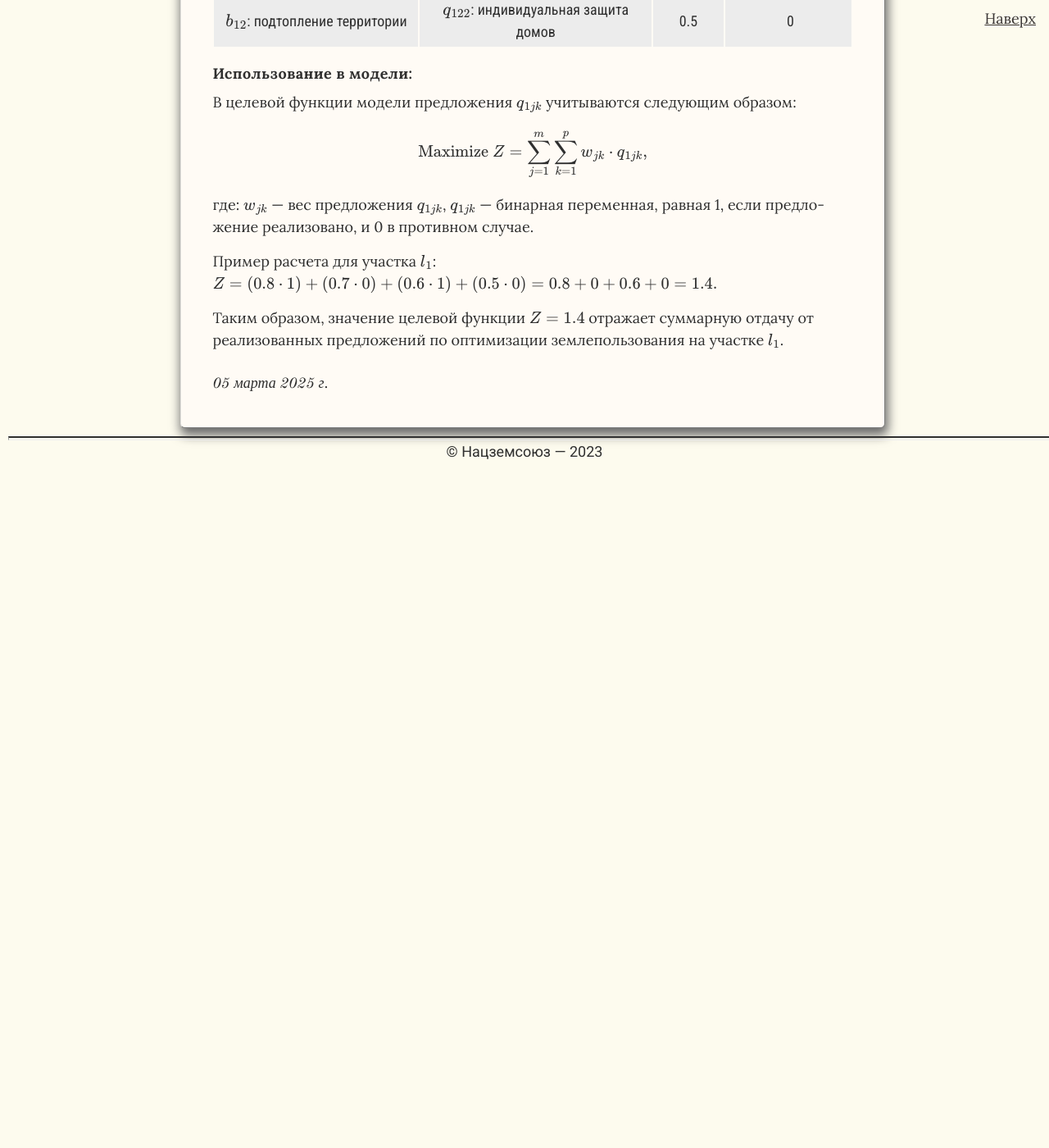
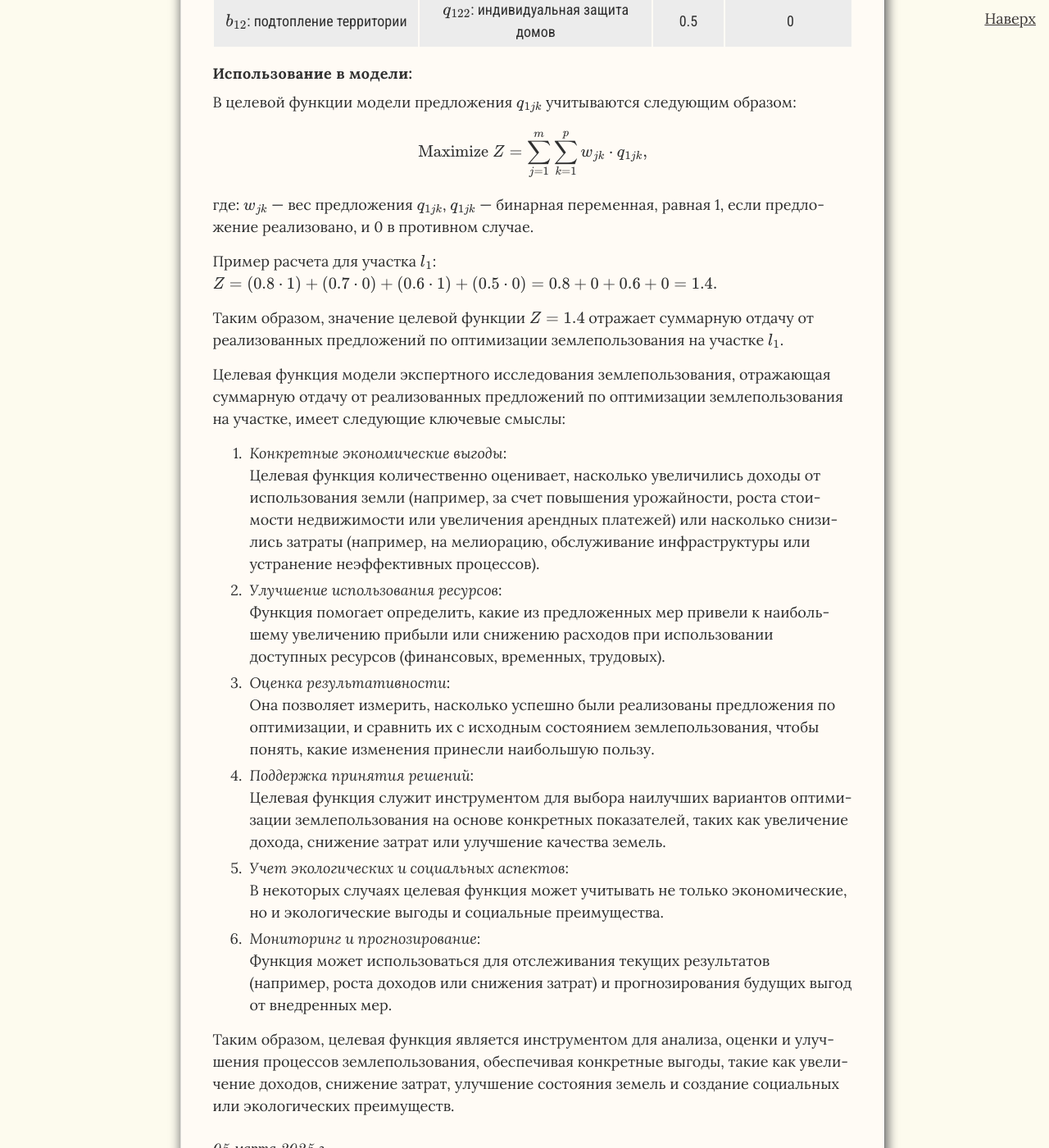
Before and after one commit to SergSi/land-use-art, a Jekyll site: the page built from _posts/2025-03-05-standart.md, in a window 1280 px wide and 1400 px high, scrolled down 6215 px. Shown: the whole window at 82% size. Built offline with Jekyll 4.4.1, drawn with Linux system fonts in a browser that asks for light colours; some web fonts are replaced; before the commit the page ends 6789 px from its top, so only the background shows below that.

Commit message:
Update 2025-03-05-standart.md

```diff
--- a/_posts/2025-03-05-standart.md
+++ b/_posts/2025-03-05-standart.md
@@ -207,3 +207,25 @@ Z = (0.8 \cdot 1) + (0.7 \cdot 0) + (0.6 \cdot 1) + (0.5 \cdot 0) = 0.8 + 0 + 0.
 $$
 
 Таким образом, значение целевой функции $$ Z = 1.4 $$ отражает суммарную отдачу от реализованных предложений по оптимизации землепользования на участке $$ l_1 $$.
+
+Целевая функция модели экспертного исследования землепользования, отражающая суммарную отдачу от реализованных предложений по оптимизации землепользования на участке, имеет следующие ключевые смыслы:
+
+1. *Конкретные экономические выгоды*:
+   Целевая функция количественно оценивает, насколько увеличились доходы от использования земли (например, за счет повышения урожайности, роста стоимости недвижимости или увеличения арендных платежей) или насколько снизились затраты (например, на мелиорацию, обслуживание инфраструктуры или устранение неэффективных процессов).
+
+2. *Улучшение использования ресурсов*:
+   Функция помогает определить, какие из предложенных мер привели к наибольшему увеличению прибыли или снижению расходов при использовании доступных ресурсов (финансовых, временных, трудовых).
+
+3. *Оценка результативности*:
+   Она позволяет измерить, насколько успешно были реализованы предложения по оптимизации, и сравнить их с исходным состоянием землепользования, чтобы понять, какие изменения принесли наибольшую пользу.
+
+4. *Поддержка принятия решений*:
+   Целевая функция служит инструментом для выбора наилучших вариантов оптимизации землепользования на основе конкретных показателей, таких как увеличение дохода, снижение затрат или улучшение качества земель.
+
+5. *Учет экологических и социальных аспектов*:
+   В некоторых случаях целевая функция может учитывать не только экономические, но и экологические выгоды и социальные преимущества.
+
+6. *Мониторинг и прогнозирование*:
+   Функция может использоваться для отслеживания текущих результатов (например, роста доходов или снижения затрат) и прогнозирования будущих выгод от внедренных мер.
+
+Таким образом, целевая функция является инструментом для анализа, оценки и улучшения процессов землепользования, обеспечивая конкретные выгоды, такие как увеличение доходов, снижение затрат, улучшение состояния земель и создание социальных или экологических преимуществ.
```
